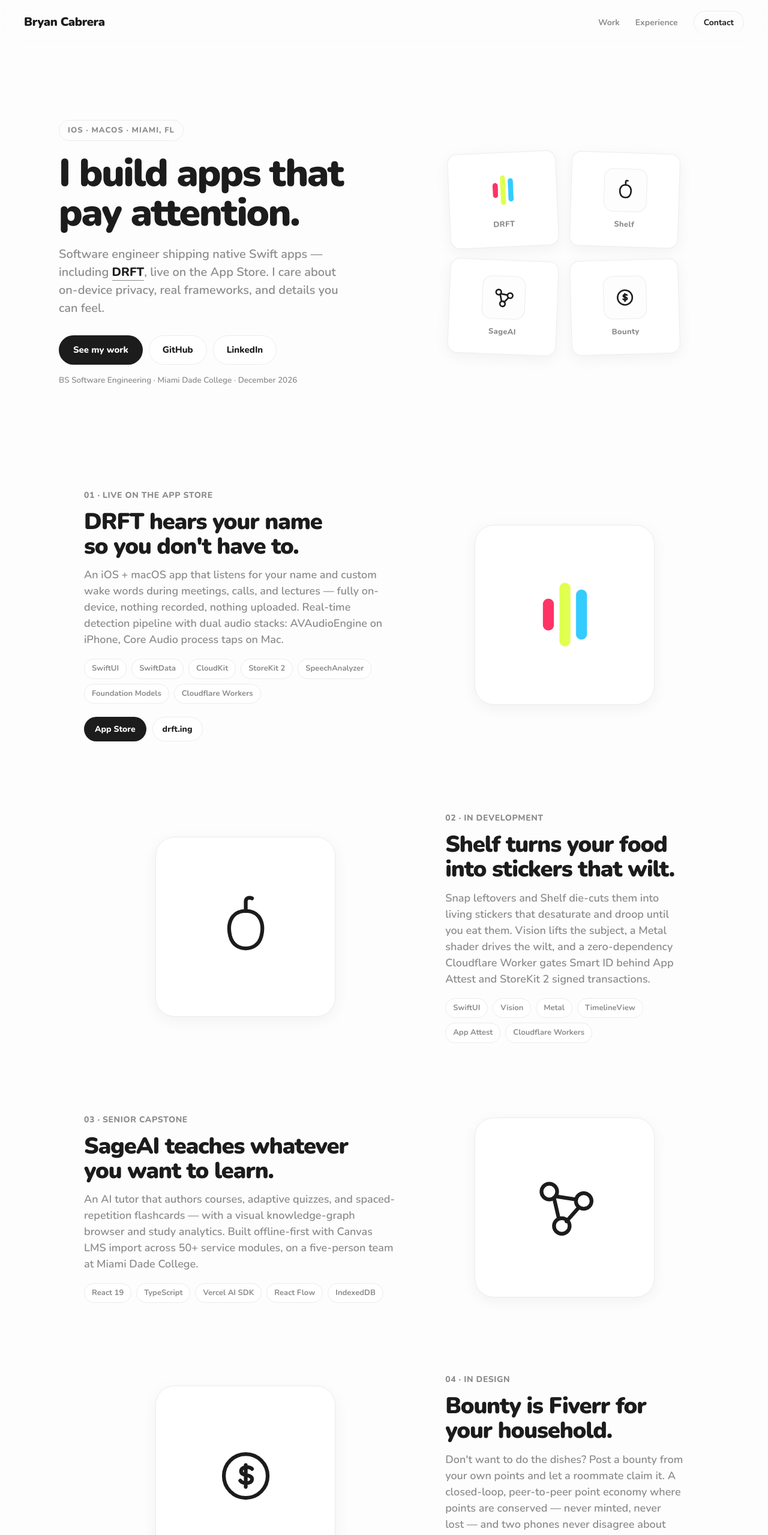
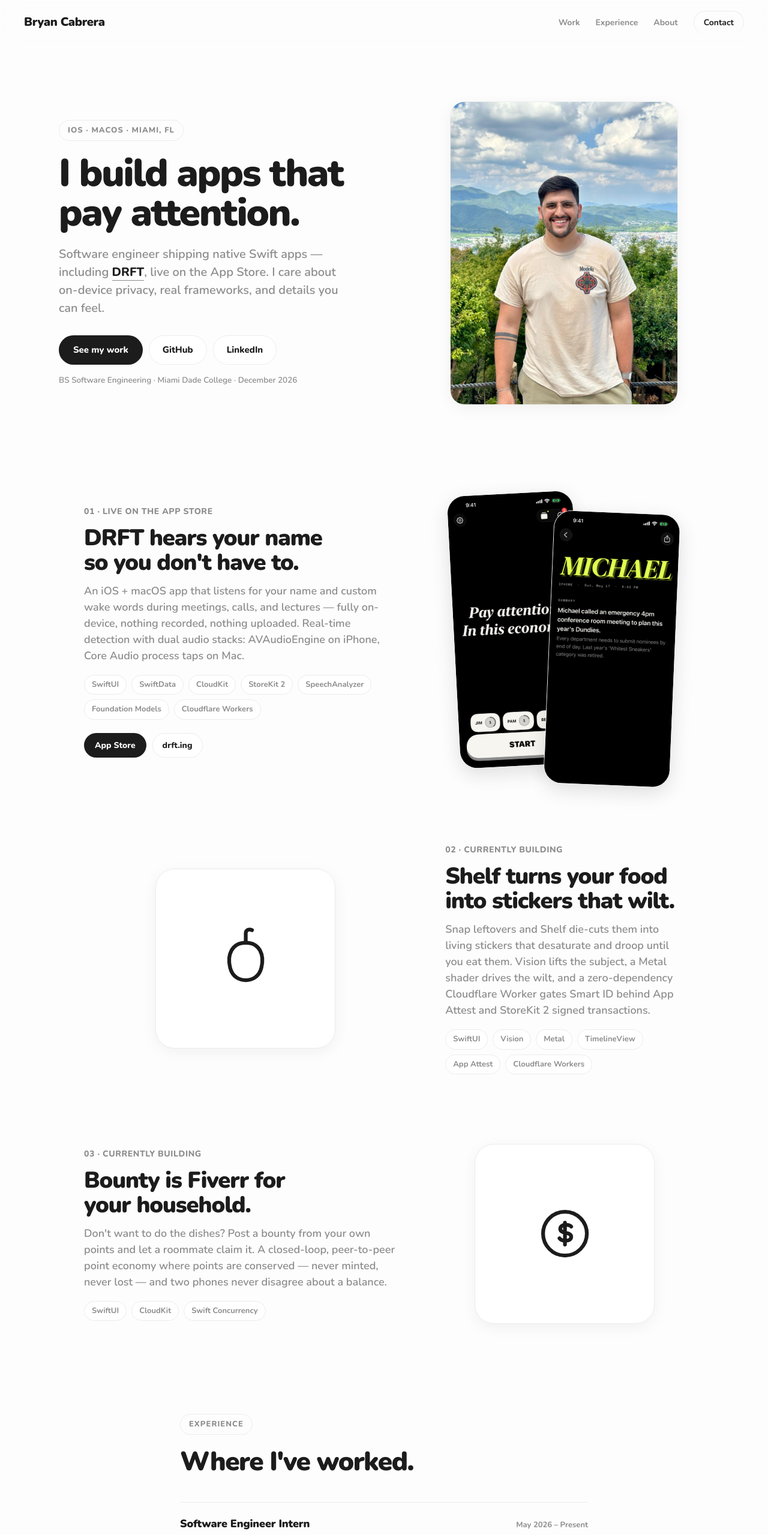
Before and after one commit to BryanCabrera0/portfolio, a plain HTML site: page index.html in a window 1280 px wide. Shown: the top 2559 px of the page at 60% size. Drawn offline with nearby package versions, Linux system fonts and the light colour scheme.

Commit message:
feat: personal photos, DRFT screenshots, simplified projects
Replace the hero sticker sheet with a portrait photo and add a Fuji
photo to a new About section that absorbs the toolbox. DRFT feature
now shows two real iPhone screenshots in overlapping tilted frames.
Shelf and Bounty marked "currently building"; SageAI removed.
Images resized for web; lazy-loaded below the fold.

```diff
--- a/index.html
+++ b/index.html
@@ -5,7 +5,7 @@
     <meta name="viewport" content="width=device-width, initial-scale=1.0, viewport-fit=cover" />
     <meta name="color-scheme" content="light" />
     <title>Bryan Cabrera — iOS &amp; macOS Engineer</title>
-    <meta name="description" content="Bryan Cabrera is an iOS and macOS engineer in Miami. Creator of DRFT (live on the App Store), Shelf, SageAI, and Bounty. Swift, SwiftUI, and on-device AI." />
+    <meta name="description" content="Bryan Cabrera is an iOS and macOS engineer in Miami. Creator of DRFT (live on the App Store), currently building Shelf and Bounty. Swift, SwiftUI, and on-device AI." />
     <meta name="author" content="Bryan Cabrera" />
     <link rel="icon" href="/favicon.svg" type="image/svg+xml" />
     <meta name="theme-color" content="#fdfdfd" />
@@ -53,6 +53,7 @@
         <nav class="headerNav" aria-label="Primary">
           <a href="#work">Work</a>
           <a href="#experience">Experience</a>
+          <a href="#about">About</a>
           <a href="#contact" class="navPill">Contact</a>
         </nav>
       </header>
@@ -77,38 +78,14 @@
           </p>
         </div>
 
-        <div class="heroSheet reveal" style="animation-delay: 0.36s" aria-hidden="true">
-          <div class="sticker stickerDrft">
-            <img src="/assets/drft-icon.png" alt="" width="512" height="512" />
-            <span class="stickerLabel">DRFT</span>
-          </div>
-          <div class="sticker stickerShelf">
-            <span class="stickerGlyph">
-              <svg viewBox="0 0 48 48" fill="none" stroke="currentColor" stroke-width="3" stroke-linecap="round" stroke-linejoin="round">
-                <path d="M14 30c-2-8 1-16 10-16s12 8 10 16c-1.5 6-6 8-10 8s-8.5-2-10-8Z" />
-                <path d="M24 14V8M24 8c0-2 2-3 4-2" />
-              </svg>
-            </span>
-            <span class="stickerLabel">Shelf</span>
-          </div>
-          <div class="sticker stickerSage">
-            <span class="stickerGlyph">
-              <svg viewBox="0 0 48 48" fill="none" stroke="currentColor" stroke-width="3" stroke-linecap="round" stroke-linejoin="round">
-                <circle cx="14" cy="14" r="5" /><circle cx="36" cy="20" r="5" /><circle cx="22" cy="36" r="5" />
-                <path d="M18 17l13 2M17 18l3 13M33 24l-8 9" />
-              </svg>
-            </span>
-            <span class="stickerLabel">SageAI</span>
-          </div>
-          <div class="sticker stickerBounty">
-            <span class="stickerGlyph">
-              <svg viewBox="0 0 48 48" fill="none" stroke="currentColor" stroke-width="3" stroke-linecap="round" stroke-linejoin="round">
-                <circle cx="24" cy="24" r="14" />
-                <path d="M24 17v14M28 19.5c-1-1.5-7-2-7 1.5s7 1.5 7 5-6 3-7.5 1" />
-              </svg>
-            </span>
-            <span class="stickerLabel">Bounty</span>
-          </div>
+        <div class="heroPhoto reveal" style="animation-delay: 0.36s">
+          <img
+            src="/assets/portrait.jpg"
+            alt="Bryan Cabrera smiling on a hillside overlooking Kyoto"
+            width="960"
+            height="1280"
+            fetchpriority="high"
+          />
         </div>
       </section>
 
@@ -121,8 +98,8 @@
             <p>
               An iOS + macOS app that listens for your name and custom wake words during meetings,
               calls, and lectures — fully on-device, nothing recorded, nothing uploaded. Real-time
-              detection pipeline with dual audio stacks: AVAudioEngine on iPhone, Core Audio process
-              taps on Mac.
+              detection with dual audio stacks: AVAudioEngine on iPhone, Core Audio process taps on
+              Mac.
             </p>
             <ul class="chips" aria-label="Technologies">
               <li>SwiftUI</li><li>SwiftData</li><li>CloudKit</li><li>StoreKit 2</li>
@@ -133,14 +110,29 @@
               <a class="btnGhost btnSmallGhost" href="https://drft.ing" target="_blank" rel="noreferrer">drft.ing</a>
             </div>
           </div>
-          <div class="featureArt artDrft" aria-hidden="true">
-            <img src="/assets/drft-icon.png" alt="" width="512" height="512" />
+          <div class="phoneRow">
+            <img
+              class="phone phoneBack"
+              src="/assets/drft-home.png"
+              alt="DRFT home screen: 'Pay attention? In this economy?' with wake words Jim, Pam, and Beets"
+              width="506"
+              height="1100"
+              loading="lazy"
+            />
+            <img
+              class="phone phoneFront"
+              src="/assets/drft-detail.png"
+              alt="DRFT detection detail: 'Michael' with an AI summary of the moment"
+              width="507"
+              height="1100"
+              loading="lazy"
+            />
           </div>
         </div>
 
         <div class="feature reverse scrollReveal">
           <div class="featureText">
-            <span class="featureNum">02 · In development</span>
+            <span class="featureNum">02 · Currently building</span>
             <h2>Shelf turns your food into stickers that wilt.</h2>
             <p>
               Snap leftovers and Shelf die-cuts them into living stickers that desaturate and droop
@@ -153,7 +145,7 @@
               <li>App Attest</li><li>Cloudflare Workers</li>
             </ul>
           </div>
-          <div class="featureArt artShelf" aria-hidden="true">
+          <div class="featureArt" aria-hidden="true">
             <svg viewBox="0 0 48 48" fill="none" stroke="currentColor" stroke-width="2.4" stroke-linecap="round" stroke-linejoin="round">
               <path d="M14 30c-2-8 1-16 10-16s12 8 10 16c-1.5 6-6 8-10 8s-8.5-2-10-8Z" />
               <path d="M24 14V8M24 8c0-2 2-3 4-2" />
@@ -163,30 +155,7 @@
 
         <div class="feature scrollReveal">
           <div class="featureText">
-            <span class="featureNum">03 · Senior capstone</span>
-            <h2>SageAI teaches whatever you want to learn.</h2>
-            <p>
-              An AI tutor that authors courses, adaptive quizzes, and spaced-repetition flashcards —
-              with a visual knowledge-graph browser and study analytics. Built offline-first with
-              Canvas LMS import across 50+ service modules, on a five-person team at Miami Dade
-              College.
-            </p>
-            <ul class="chips" aria-label="Technologies">
-              <li>React 19</li><li>TypeScript</li><li>Vercel AI SDK</li>
-              <li>React Flow</li><li>IndexedDB</li>
-            </ul>
-          </div>
-          <div class="featureArt artSage" aria-hidden="true">
-            <svg viewBox="0 0 48 48" fill="none" stroke="currentColor" stroke-width="2.4" stroke-linecap="round" stroke-linejoin="round">
-              <circle cx="14" cy="14" r="5" /><circle cx="36" cy="20" r="5" /><circle cx="22" cy="36" r="5" />
-              <path d="M18 17l13 2M17 18l3 13M33 24l-8 9" />
-            </svg>
-          </div>
-        </div>
-
-        <div class="feature reverse scrollReveal">
-          <div class="featureText">
-            <span class="featureNum">04 · In design</span>
+            <span class="featureNum">03 · Currently building</span>
             <h2>Bounty is Fiverr for your household.</h2>
             <p>
               Don't want to do the dishes? Post a bounty from your own points and let a roommate
@@ -197,7 +166,7 @@
               <li>SwiftUI</li><li>CloudKit</li><li>Swift Concurrency</li>
             </ul>
           </div>
-          <div class="featureArt artBounty" aria-hidden="true">
+          <div class="featureArt" aria-hidden="true">
             <svg viewBox="0 0 48 48" fill="none" stroke="currentColor" stroke-width="2.4" stroke-linecap="round" stroke-linejoin="round">
               <circle cx="24" cy="24" r="14" />
               <path d="M24 17v14M28 19.5c-1-1.5-7-2-7 1.5s7 1.5 7 5-6 3-7.5 1" />
@@ -246,21 +215,35 @@
         </ol>
       </section>
 
-      <!-- Toolbox -->
-      <section class="toolbox scrollReveal">
-        <span class="eyebrow">Toolbox</span>
+      <!-- About -->
+      <section class="about scrollReveal" id="about">
+        <div class="aboutPhoto">
+          <img
+            src="/assets/fuji.jpg"
+            alt="Bryan looking out over Fujiyoshida toward Mount Fuji"
+            width="1050"
+            height="1400"
+            loading="lazy"
+          />
+        </div>
+        <div class="aboutText">
+          <span class="eyebrow">About</span>
           <h2 class="sectionTitle">What I build with.</h2>
-        <ul class="chips chipsBig" aria-label="Skills">
+          <ul class="chips" aria-label="Skills">
             <li>Swift</li><li>SwiftUI</li><li>SwiftData</li><li>CloudKit</li><li>StoreKit 2</li>
             <li>Core Audio</li><li>Vision</li><li>Metal</li><li>Swift Concurrency</li>
-          <li>TypeScript</li><li>React</li><li>Cloudflare Workers</li><li>Python</li><li>Java</li>
+            <li>TypeScript</li><li>React</li><li>Cloudflare Workers</li>
             <li>Fastlane CI/CD</li><li>Agentic workflows</li>
           </ul>
-        <p class="toolboxFootnote">
+          <p class="aboutNote">
             App Development with Swift Associate — Apple ·
             <a href="https://www.credly.com/badges/0081227f-6081-45f5-950d-d8294cbb1352/linked_in_profile" target="_blank" rel="noreferrer">verify on Credly</a>
-          · Bilingual English &amp; Spanish
           </p>
+          <p class="aboutNote">
+            Bilingual English &amp; Spanish. Based in Miami; happiest shipping apps — or staring at
+            Mount Fuji.
+          </p>
+        </div>
       </section>
 
       <!-- Closer -->
--- a/styles.css
+++ b/styles.css
@@ -221,68 +221,26 @@
   font-weight: 600;
 }
 
-/* Hero sticker sheet */
-.heroSheet {
+/* Hero photo */
+.heroPhoto {
   justify-self: center;
   width: 100%;
-  max-width: clamp(300px, 36vw, 420px);
-  display: grid;
-  grid-template-columns: 1fr 1fr;
-  gap: clamp(14px, 2vw, 22px);
-  padding: clamp(10px, 1.5vw, 18px);
+  max-width: clamp(280px, 32vw, 380px);
+  transform: rotate(1.6deg);
+  transition: transform 0.3s var(--ease-out);
 }
 
-.sticker {
-  display: flex;
-  flex-direction: column;
-  align-items: center;
-  gap: 12px;
-  background: var(--surface);
-  border: 1px solid var(--hairline);
-  border-radius: var(--radius);
-  padding: clamp(18px, 2.4vw, 26px) clamp(14px, 2vw, 22px);
-  box-shadow: 0 6px 24px rgba(0, 0, 0, 0.05);
-  transition: transform 0.3s var(--ease-out), box-shadow 0.3s var(--ease-out);
+.heroPhoto:hover {
+  transform: rotate(0deg);
 }
 
-.sticker:hover {
-  transform: translateY(-4px) rotate(0deg) !important;
-  box-shadow: 0 14px 32px rgba(0, 0, 0, 0.08);
-}
-
-.stickerDrft  { transform: rotate(-2.5deg); }
-.stickerShelf { transform: rotate(1.8deg); }
-.stickerSage  { transform: rotate(2.2deg); }
-.stickerBounty{ transform: rotate(-1.6deg); }
-
-.sticker img {
+.heroPhoto img {
   display: block;
-  width: clamp(56px, 6vw, 72px);
+  width: 100%;
   height: auto;
-  border-radius: 16px;
-}
-
-.stickerGlyph {
-  display: grid;
-  place-items: center;
-  width: clamp(56px, 6vw, 72px);
-  aspect-ratio: 1;
-  border-radius: 16px;
-  color: var(--ink);
-  background: var(--bg);
+  border-radius: calc(var(--radius) * 1.5);
   border: 1px solid var(--hairline);
-}
-
-.stickerGlyph svg {
-  width: 60%;
-  height: 60%;
-}
-
-.stickerLabel {
-  font-size: 13px;
-  font-weight: 800;
-  color: var(--secondary);
-  letter-spacing: 0.02em;
+  box-shadow: 0 6px 24px rgba(0, 0, 0, 0.05);
 }
 
 /* Features (projects) */
@@ -403,6 +361,36 @@
   height: 42%;
 }
 
+/* DRFT phone screenshots */
+.phoneRow {
+  position: relative;
+  display: flex;
+  justify-content: center;
+  align-items: flex-start;
+  width: 100%;
+  max-width: clamp(260px, 30vw, 340px);
+  margin: 0 auto;
+  padding: 10px 0;
+}
+
+.phone {
+  display: block;
+  width: 62%;
+  height: auto;
+  border-radius: clamp(22px, 3vw, 30px);
+  border: 1px solid var(--hairline);
+  box-shadow: 0 10px 32px rgba(0, 0, 0, 0.12);
+  background: #000;
+}
+
+.phoneBack {
+  transform: rotate(-3deg) translateX(12%);
+}
+
+.phoneFront {
+  transform: rotate(2.4deg) translateX(-12%) translateY(7%);
+}
+
 /* Experience */
 .experience {
   max-width: 760px;
@@ -470,31 +458,65 @@
   text-wrap: pretty;
 }
 
-/* Toolbox */
-.toolbox {
-  max-width: 760px;
+/* About */
+.about {
+  max-width: var(--maxw);
   margin: clamp(72px, 12vw, 150px) auto 0;
   padding: 0 clamp(20px, 5vw, 40px);
+  display: grid;
+  grid-template-columns: 0.85fr 1.15fr;
+  align-items: center;
+  gap: clamp(28px, 5vw, 72px);
 }
 
-.chipsBig {
-  margin-top: 0;
+.aboutPhoto {
+  max-width: clamp(240px, 28vw, 340px);
+  width: 100%;
+  margin: 0 auto;
+  transform: rotate(-1.8deg);
+  transition: transform 0.3s var(--ease-out);
 }
 
-.chipsBig li {
+.aboutPhoto:hover {
+  transform: rotate(0deg);
+}
+
+.aboutPhoto img {
+  display: block;
+  width: 100%;
+  height: auto;
+  border-radius: calc(var(--radius) * 1.5);
+  border: 1px solid var(--hairline);
+  box-shadow: 0 6px 24px rgba(0, 0, 0, 0.05);
+}
+
+.aboutText .sectionTitle {
+  margin-bottom: 0;
+}
+
+.aboutText .chips {
+  margin-top: 20px;
+}
+
+.aboutText .chips li {
   font-size: 14px;
   padding: 8px 16px;
 }
 
-.toolboxFootnote {
+.aboutNote {
   font-size: 14px;
   font-weight: 600;
   color: var(--secondary);
-  margin-top: 24px;
+  margin-top: 20px;
+  max-width: 52ch;
   text-wrap: pretty;
 }
 
-.toolboxFootnote a {
+.aboutNote + .aboutNote {
+  margin-top: 10px;
+}
+
+.aboutNote a {
   font-weight: 700;
   border-bottom: 1px solid var(--secondary);
 }
@@ -608,8 +630,28 @@
     justify-content: center;
   }
 
-  .heroSheet {
-    max-width: clamp(280px, 78vw, 380px);
+  .heroPhoto {
+    max-width: clamp(240px, 62vw, 320px);
+  }
+
+  .about {
+    grid-template-columns: 1fr;
+    text-align: center;
+  }
+
+  .aboutText {
+    display: flex;
+    flex-direction: column;
+    align-items: center;
+  }
+
+  .aboutText .chips {
+    justify-content: center;
+  }
+
+  .aboutPhoto {
+    order: -1;
+    max-width: clamp(220px, 58vw, 300px);
   }
 }
 
@@ -640,6 +682,11 @@
     order: -1;
   }
 
+  .phoneRow {
+    max-width: clamp(230px, 64vw, 290px);
+    order: -1;
+  }
+
   .xpHead {
     flex-direction: column;
   }
@@ -661,7 +708,8 @@
     transition: none;
   }
 
-  .sticker,
+  .heroPhoto,
+  .aboutPhoto,
   .btn,
   .btnGhost,
   .btnSmall,
```
Also changed, not shown: assets/drft-detail.png (added), assets/drft-home.png (added), assets/fuji.jpg (added), assets/portrait.jpg (added), 1 other file. Lines whose indentation alone changed are shown as unchanged.
